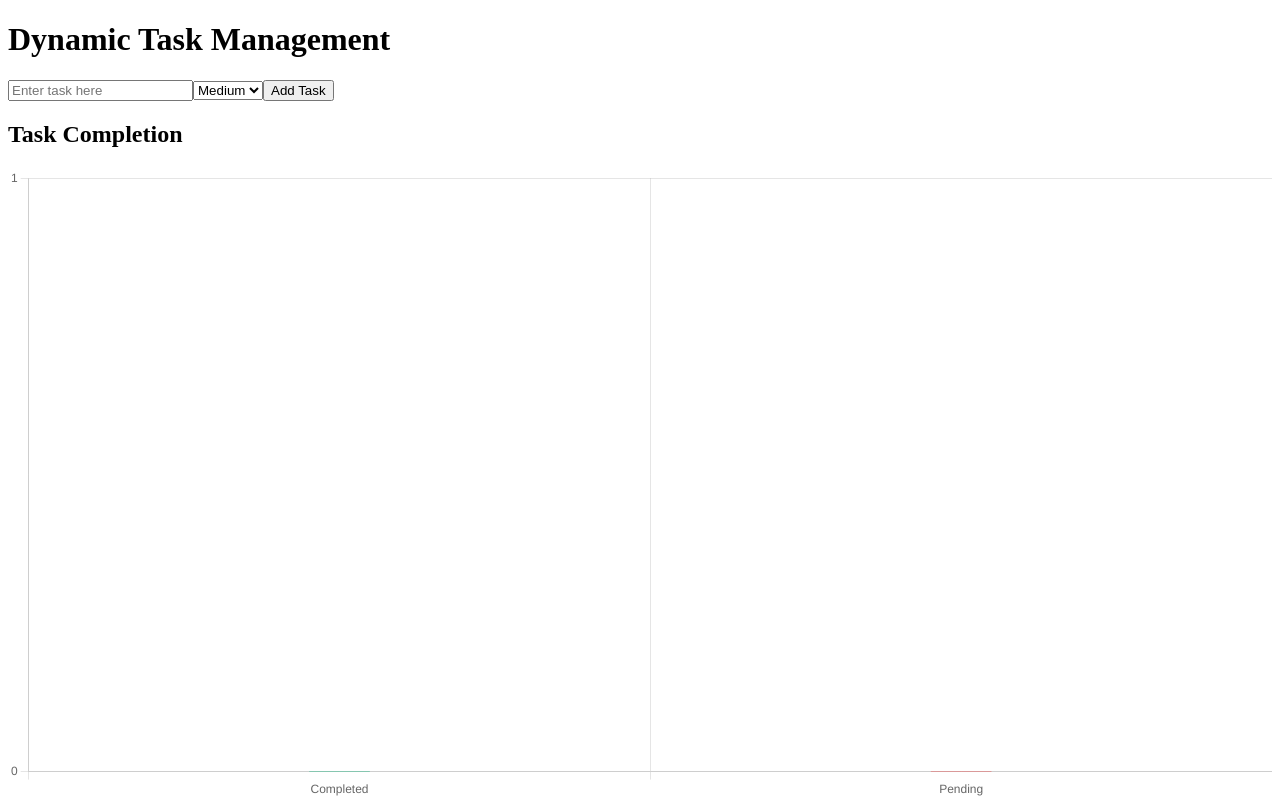
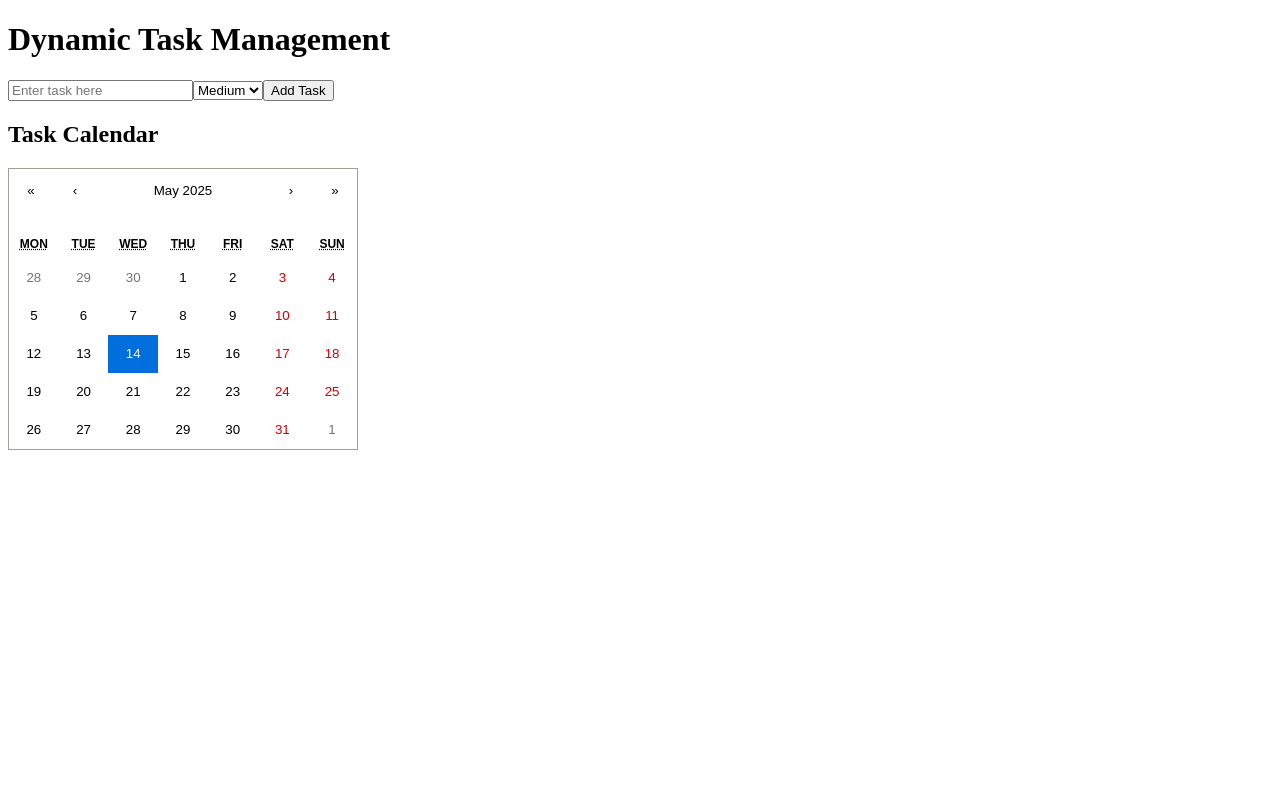
Before and after one commit to VietNguyen03/dynamic-task-management, a React (Vite) app: page / in a window 1280 px wide. Built offline with nearby package versions, Linux system fonts and the light colour scheme; the HTML template or start-up script is replaced by a standard one.

Commit message:
Replaced bar chart with calendar in StatsPanel

```diff
--- a/package.json
+++ b/package.json
@@ -12,6 +12,7 @@
   "dependencies": {
     "chart.js": "^4.4.9",
     "react": "^19.1.0",
+    "react-calendar": "^5.1.0",
     "react-chartjs-2": "^5.3.0",
     "react-dom": "^19.1.0"
   },
--- a/src/components/StatsPanel.jsx
+++ b/src/components/StatsPanel.jsx
@@ -1,60 +1,32 @@
-import React from 'react';
-import { Bar } from 'react-chartjs-2';
-import {
-  Chart as ChartJS,
-  CategoryScale,
-  LinearScale,
-  BarElement,
-  Title,
-  Tooltip,
-  Legend,
-} from 'chart.js';
-
-ChartJS.register(CategoryScale, LinearScale, BarElement, Title, Tooltip, Legend);
+import React, { useState } from 'react';
+import Calendar from 'react-calendar';
+import 'react-calendar/dist/Calendar.css';
 
 const StatsPanel = ({ tasks }) => {
-  const completed = tasks.filter(task => task.completed).length;
-  const pending = tasks.length - completed;
+  const [selectedDate, setSelectedDate] = useState(new Date());
 
-  const data = {
-    labels: ['Completed', 'Pending'],
-    datasets: [
-      {
-        label: 'Tasks',
-        data: [completed, pending],
-        backgroundColor: ['#10B981', '#EF4444'], // solid green and red
-        hoverBackgroundColor: ['#10B981', '#EF4444'], // match colors on hover
-        borderRadius: 0,
-        barThickness: 60,
-      },
-    ],
-  };
-
-  const options = {
-    responsive: true,
-    plugins: {
-      legend: {
-        display: false,
-      },
-      tooltip: {
-        enabled: false, // disables hover tooltips
-      },
-    },
-    scales: {
-      y: {
-        beginAtZero: true,
-        ticks: {
-          stepSize: 1,
-          precision: 0,
-        },
-      },
-    },
+  // Optional: Highlight days with tasks
+  const tileContent = ({ date, view }) => {
+    if (view === 'month') {
+      const hasTask = tasks.some(
+        (task) =>
+          task.date &&
+          new Date(task.date).toDateString() === date.toDateString()
+      );
+      return hasTask ? (
+        <div className="w-2 h-2 bg-blue-500 rounded-full mx-auto mt-1"></div>
+      ) : null;
+    }
   };
 
   return (
     <div className="bg-white dark:bg-gray-800 p-4 rounded shadow">
-      <h2 className="text-xl font-semibold mb-2">Task Completion</h2>
-      <Bar data={data} options={options} />
+      <h2 className="text-xl font-semibold mb-2">Task Calendar</h2>
+      <Calendar
+        onChange={setSelectedDate}
+        value={selectedDate}
+        tileContent={tileContent}
+      />
     </div>
   );
 };
```
Also changed, not shown: 1 other file (tests, documents, lock files or other folders).
